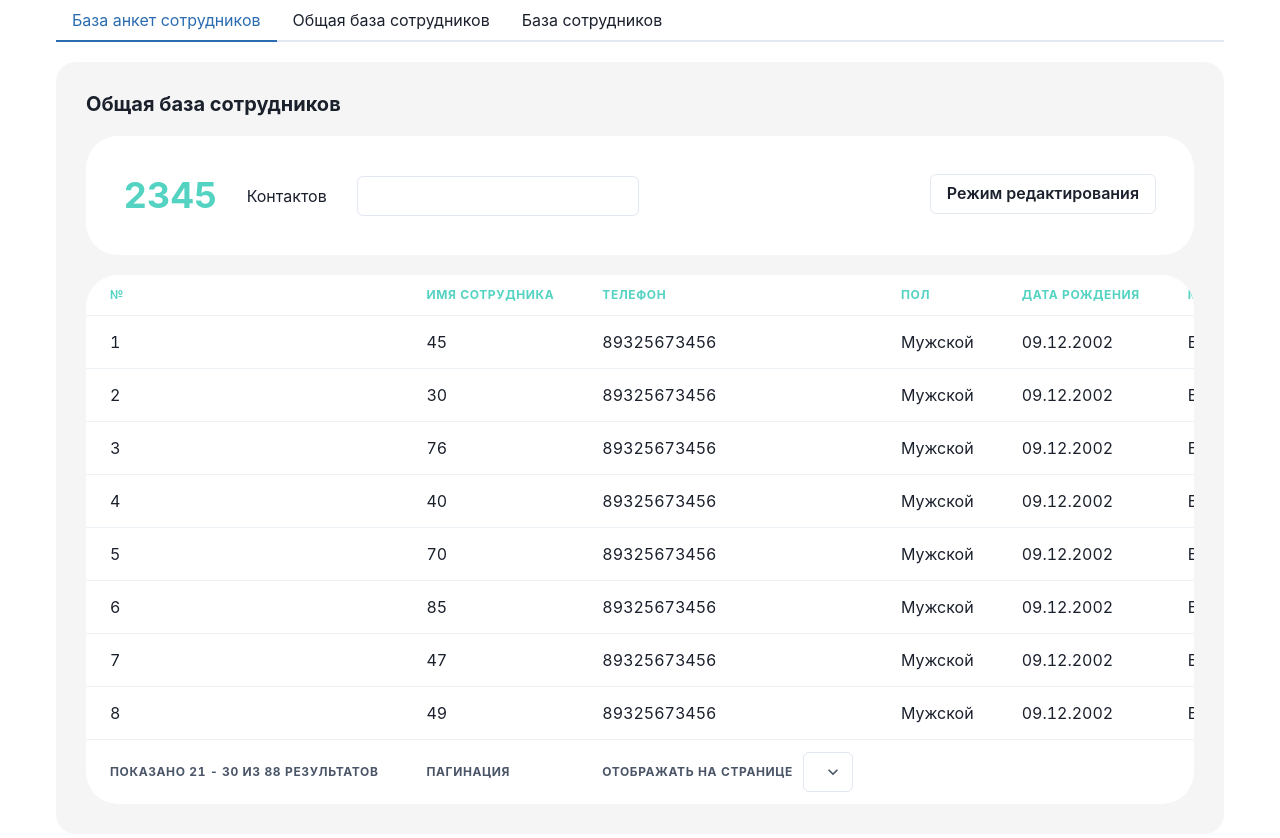
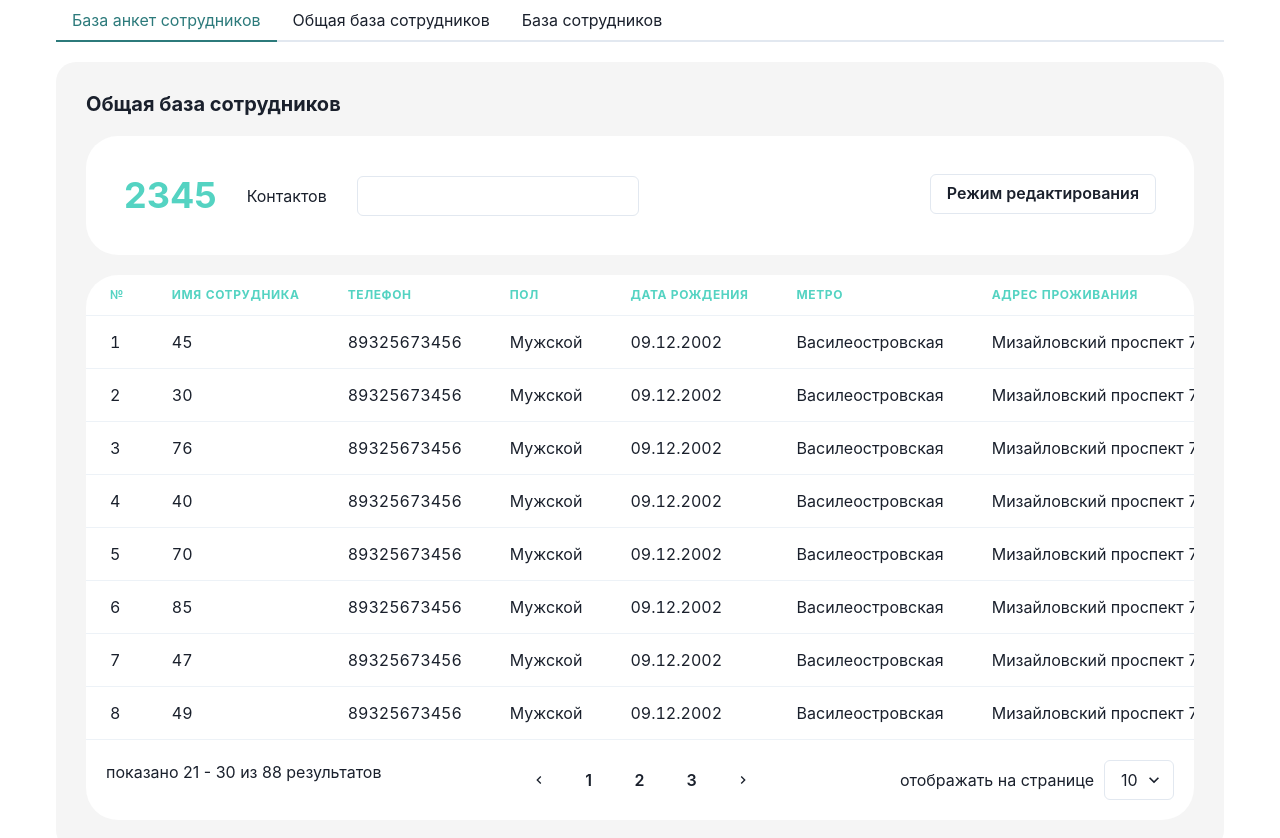
Before and after one commit to AlexTrubkina/staff-table, a React (Create React App) app: page / in a window 1280 px wide. Shown: the top 838 px of the page. Built offline with nearby package versions, Linux system fonts and the light colour scheme.

Commit message:
feat: add pagination

```diff
--- a/package.json
+++ b/package.json
@@ -3,6 +3,7 @@
   "version": "0.1.0",
   "private": true,
   "dependencies": {
+    "@chakra-ui/icons": "^2.0.19",
     "@chakra-ui/react": "^2.7.1",
     "@emotion/react": "^11.11.1",
     "@emotion/styled": "^11.11.0",
--- a/src/components/Header.js
+++ b/src/components/Header.js
@@ -4,7 +4,7 @@ import { NavLink } from "react-router-dom";
 
 function Header() {
     return (
-        <Tabs mb="20px">
+        <Tabs mb="20px" colorScheme='teal'>
             <TabList>
                 <Tab>
                     <NavLink to="/">
--- /dev/null
+++ b/src/components/Pagination.js
@@ -0,0 +1,34 @@
+import React from "react";
+
+import { Button, IconButton, Flex } from '@chakra-ui/react'
+
+import { ChevronLeftIcon, ChevronRightIcon  } from "@chakra-ui/icons";
+
+export function PaginationNext() {
+    return (
+        <IconButton backgroundColor="transparent" aria-label='pagination next' icon={<ChevronRightIcon />} />
+    );
+}
+
+export function PaginationPrev() {
+    return (
+        <IconButton backgroundColor="transparent" aria-label='pagination prev' icon={<ChevronLeftIcon />} />
+    );
+}
+
+export function PaginationButton({page}) {
+    return (
+        <Button backgroundColor="transparent">
+            {page}
+        </Button>
+    );
+
+}
+
+export function PaginationConatiner({children}) {
+    return (
+        <Flex gap="10px">
+            {children}
+        </Flex>
+    );
+}
--- a/src/components/Table.js
+++ b/src/components/Table.js
@@ -4,18 +4,24 @@ import {
     Table,
     Thead,
     Tbody,
-    Tfoot,
+    Box,
     Tr,
     Th,
     Td,
     TableContainer,
     Flex,
-    Text
+    Text,
 } from "@chakra-ui/react";
 
 import { Select } from "@chakra-ui/react";
 
 import { tableHeadings, workersData } from "../data/tableData";
+import {
+    PaginationButton,
+    PaginationConatiner,
+    PaginationNext,
+    PaginationPrev,
+} from "./Pagination";
 
 function StaffTable() {
     return (
@@ -47,11 +53,19 @@ function StaffTable() {
                         </Tr>
                     ))}
                 </Tbody>
-                <Tfoot>
-                    <Tr>
-                        <Th>показано 21 - 30 из 88 результатов </Th>
-                        <Th>пагинация</Th>
-                        <Th>
+            </Table>
+            <Flex justifyContent="space-between" marginBlock="20px" marginInline="20px">
+                <Box>показано 21 - 30 из 88 результатов </Box>
+
+                <PaginationConatiner>
+                    <PaginationPrev />
+                    <PaginationButton page="1" />
+                    <PaginationButton page="2" />
+                    <PaginationButton page="3" />
+                    <PaginationNext />
+                </PaginationConatiner>
+
+
                     <Flex gap="10px" alignItems="center">
                         <Text>отображать на странице</Text>
                         <Select>
@@ -60,10 +74,8 @@ function StaffTable() {
                             <option value="option3">20</option>
                         </Select>
                     </Flex>
-                        </Th>
-                    </Tr>
-                </Tfoot>
-            </Table>
+
+            </Flex>
         </TableContainer>
     );
 }
```
Also changed, not shown: 1 other file (tests, documents, lock files or other folders). Lines whose indentation alone changed are shown as unchanged.
